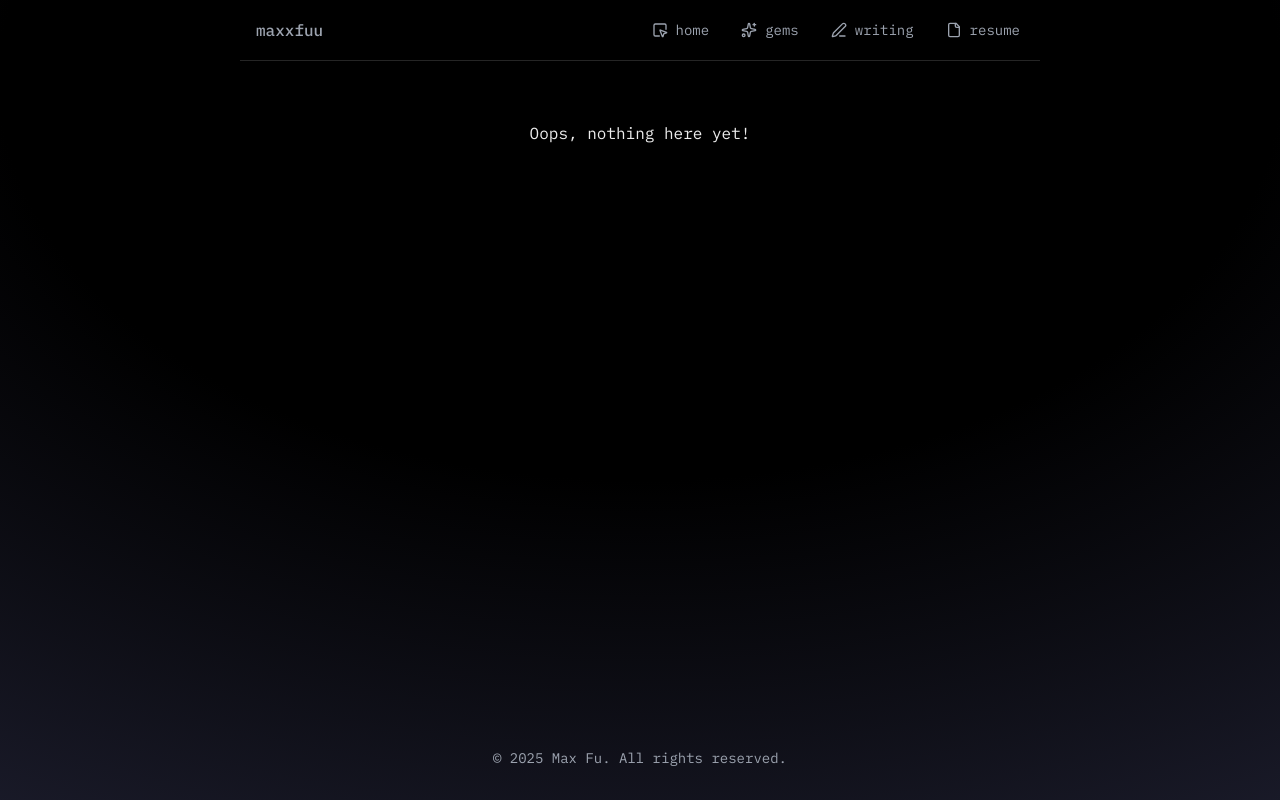
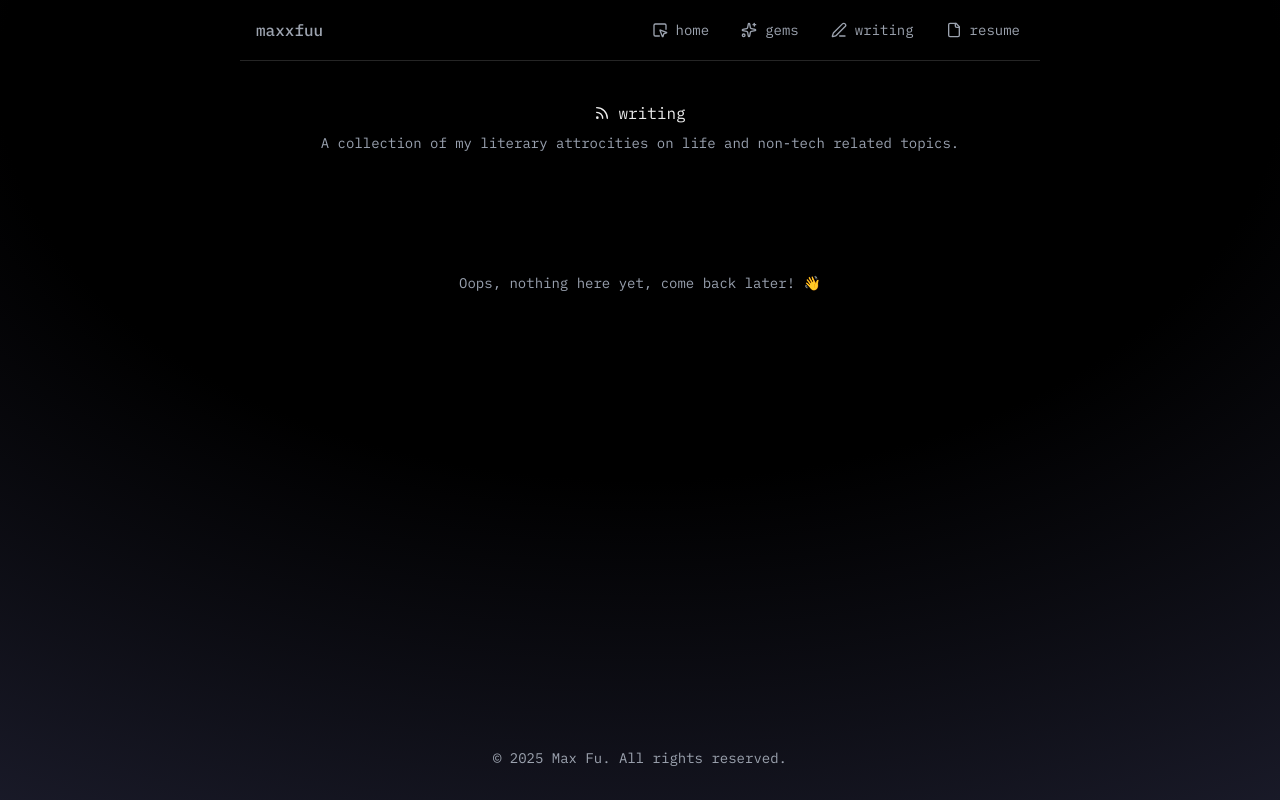
Before and after one commit to maxxfuu/dot-com, a Next.js app: page /writing in a window 1280 px wide. Built offline with nearby package versions, Linux system fonts and the light colour scheme.

Commit message:
edit navbar, edited other pages

```diff
--- a/src/app/components/navbar.tsx
+++ b/src/app/components/navbar.tsx
@@ -23,7 +23,7 @@ export default function Navbar() {
     }`}>
       {/* Left Nav */}
       <div className="flex items-center px-4 cursor-pointer">
-        <p className="text-base sm:text-base font-medium">maxxfuu</p>
+        <Link href="/" className="text-base sm:text-base font-medium">maxxfuu</Link>
       </div>
 
       {/* Right Nav */}
@@ -36,11 +36,11 @@ export default function Navbar() {
           <Sparkles size={18} className="sm:w-4 sm:h-4"/>
           <Link href="/gems" className="hidden sm:inline">gems</Link>
         </li>
-        <li className="flex items-center text-sm sm:text-sm gap-2 cursor-pointer hover:text-white transition-colors p-1">
+        <li className="flex items-center text-sm sm:text-sm gap-2 cursor-pointer hover:text-white transition-colors p-1 cursor-pointer">
           <PenLine size={18} className="sm:w-4 sm:h-4"/>
           <Link href="/writing" className="hidden sm:inline">writing</Link>
         </li>
-        <li className="flex items-center text-sm sm:text-sm gap-2 cursor-pointer hover:text-white transition-colors p-1">
+        <li className="flex items-center text-sm sm:text-sm gap-2 cursor-pointer hover:text-white transition-colors p-1 cursor-pointer">
           <File size={18} className="sm:w-4 sm:h-4"/>
           <Link href="/resume.pdf" target="_blank" className="hidden sm:inline">resume</Link>
         </li>
--- a/src/app/gems/page.tsx
+++ b/src/app/gems/page.tsx
@@ -1,7 +1,9 @@
 export default function Gems() {
   return (
     <div>
-      <h1 className="items-center text-center mt-15">Oops, nothing here yet!</h1>
+      <h2 className="flex justify-center items-center text-sm text-gray-400 mt-30">
+        Oops, nothing here yet, come back later! 👋
+      </h2>
     </div>
   );
 }
--- a/src/app/writing/page.tsx
+++ b/src/app/writing/page.tsx
@@ -1,7 +1,27 @@
+import { Link, Rss } from "lucide-react";
+
+const blogs = [
+  {
+    title: "Blog 1",
+    tags: ["tag1", "tag2", "tag3"],
+    description: "This is a description of blog 1",
+    date: "2025-01-01",
+    link: "/"
+  }
+]
+
 export default function Writing() {
   return (
     <div>
-      <h1 className="items-center text-center mt-15">Oops, nothing here yet!</h1>
+      <div className="flex flex-col justify-center items-center gap-2 mt-10">
+        <h1 className="inline-flex items-center gap-2 text-lgfont-bold"><Rss className="w-4 h-4"/>writing</h1>
+        <p className="text-sm text-gray-400">A collection of my literary attrocities on life and non-tech related topics.</p>
+      </div>
+
+      <h2 className="flex justify-center items-center text-sm text-gray-400 mt-30">
+        Oops, nothing here yet, come back later! 👋
+      </h2>
     </div>
+
   );
 }
--- a/src/components/ui/accordion.tsx
+++ b/src/components/ui/accordion.tsx
@@ -31,11 +31,11 @@ function AccordionTrigger({
   ...props
 }: React.ComponentProps<typeof AccordionPrimitive.Trigger>) {
   return (
-    <AccordionPrimitive.Header className="flex ">
+    <AccordionPrimitive.Header className="flex">
       <AccordionPrimitive.Trigger
         data-slot="accordion-trigger"
         className={cn(
-          "focus-visible:border-ring focus-visible:ring-ring/50 flex flex-1 items-center justify-between gap-4 rounded-md py-4 text-left text-sm font-medium transition-all outline-none hover:underline hover:underline-offset-2 hover:decoration-gray-500 hover:decoration-0.5 focus-visible:ring-[3px] disabled:pointer-events-none disabled:opacity-50 [&[data-state=open]>svg]:rotate-180",
+          "focus-visible:border-ring focus-visible:ring-ring/50 flex flex-1 items-center justify-between gap-4 py-4 text-left text-sm font-medium  outline-none hover:underline hover:underline-offset-2 hover:decoration-gray-500 hover:decoration-0.5 focus-visible:ring-[3px] disabled:pointer-events-none disabled:opacity-50 [&[data-state=open]>svg]:rotate-180 cursor-pointer",
           className
         )}
         {...props}
```
